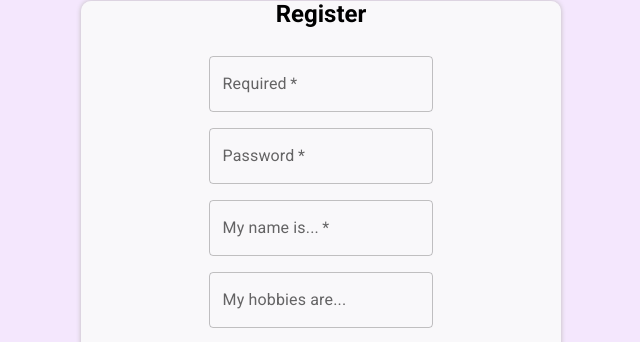
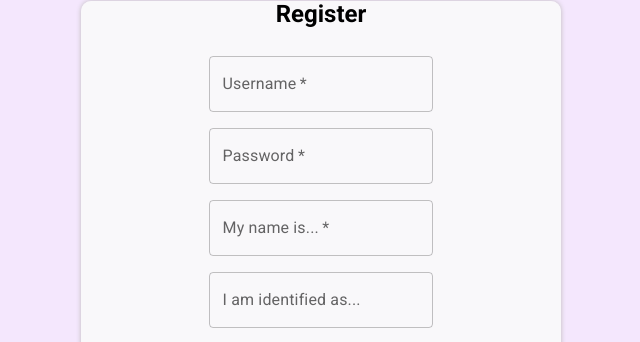
Before and after one commit to Alice-Nekruz/social-gratitude-client, a React (Create React App) app: page /register in a window 1280 px wide. Shown: the part 139-481 px from the top of the page, without its empty margins (319-959 px from the left). Built offline with nearby package versions, Linux system fonts and the light colour scheme; no server answers.

Commit message:
register bug is fixed

```diff
--- a/src/components/auth/Register.js
+++ b/src/components/auth/Register.js
@@ -113,7 +113,7 @@ class Register extends React.Component {
                             required
                             id="outlined-required"
                             name="username"
-                            label="Required"
+                            label="Username"
                             defaultValue="username World"
                             value={this.state.username}
                             onChange={this.handleChange}
@@ -138,28 +138,28 @@ class Register extends React.Component {
                             label="My name is..."
                             defaultValue="username World"
                             value={this.state.name}
-                            onChange={ e => this.handleChange(e)}
+                            onChange={this.handleChange}
                         />
 
 
                             <TextField
                                 id="outlined-required"
-                                name="name"
+                                name="gender"
                                 type="text"
-                                label="My hobbies are..."
+                                label="I am identified as..."
                                 defaultValue="username World"
                                 value={this.state.gender}
-                                onChange={ e => this.handleChange(e)}
+                                onChange={this.handleChange}
                             />
 
                             <TextField
                                 id="outlined-required"
-                                name="name"
+                                name="hobbies"
                                 type="text"
                                 label="My hobbies are..."
                                 defaultValue="username World"
                                 value={this.state.hobbies}
-                                onChange={ e => this.handleChange(e)}
+                                onChange={this.handleChange}
                             />
 
                     <div className="register-photo">
```
